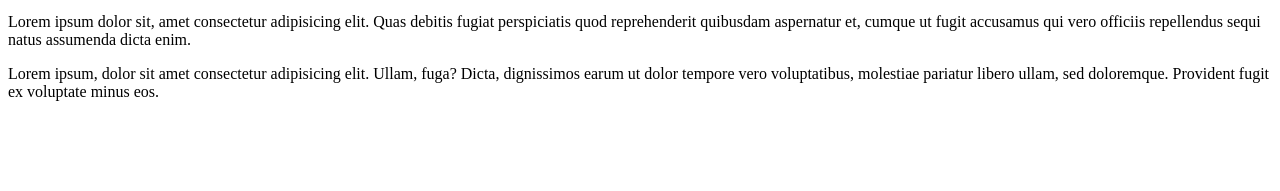
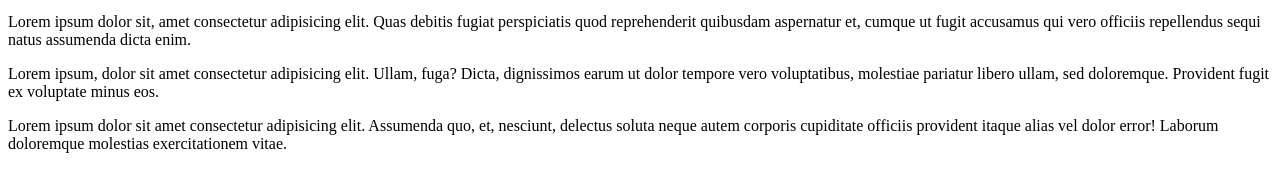
Before and after one commit to FrancescoViccica/selfwork-git, a plain HTML site: page index.html in a window 1280 px wide. Shown: the part 119-310 px from the top of the page. Drawn offline with Linux system fonts and the light colour scheme.

Commit message:
aggiunto paragrafo

```diff
--- a/index.html
+++ b/index.html
@@ -20,6 +20,10 @@
     <section>
         <p>Lorem ipsum, dolor sit amet consectetur adipisicing elit. Ullam, fuga? Dicta, dignissimos earum ut dolor tempore vero voluptatibus, molestiae pariatur libero ullam, sed doloremque. Provident fugit ex voluptate minus eos.</p>
     </section>
+
+    <section>
+        <p>Lorem ipsum dolor sit amet consectetur adipisicing elit. Assumenda quo, et, nesciunt, delectus soluta neque autem corporis cupiditate officiis provident itaque alias vel dolor error! Laborum doloremque molestias exercitationem vitae.</p>
+    </section>
 </main>
 
 
```
